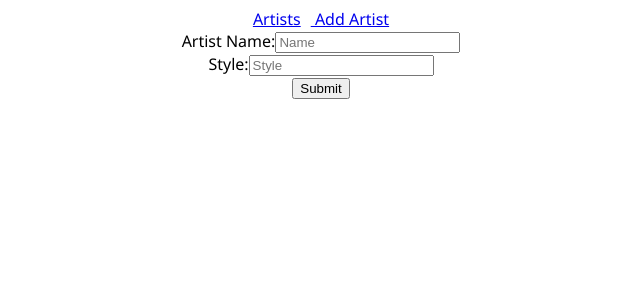
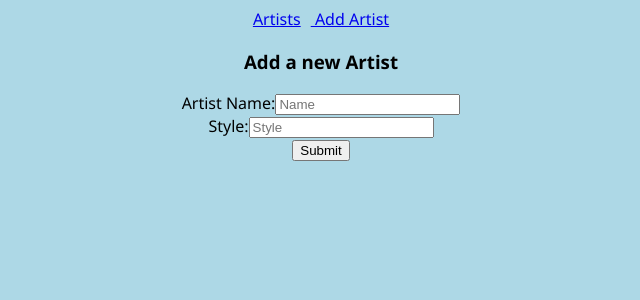
Before and after one commit to munroe1786/art-locale-frontend, a React (Create React App) app: page /artists/new in a window 1280 px wide. Shown: the top 300 px of the page, without its empty margins (319-959 px from the left). Built offline with nearby package versions, Linux system fonts and the light colour scheme; no server answers.

Commit message:
add bg color to App.css / add text to new Artist component for ux / revise text on Artists.js / add Redirect to ArtistsContainer

```diff
--- a/src/App.css
+++ b/src/App.css
@@ -1,5 +1,5 @@
 body {
-    background-color: rgba(red, green, blue, alpha);
+    background-color: lightblue;
 }
 
 .App {
--- a/src/components/ArtistInput.js
+++ b/src/components/ArtistInput.js
@@ -28,6 +28,7 @@ class ArtistInput extends React.Component {
     render() {
         return (
             <div>
+                <h3>Add a new Artist</h3>
                 <form onSubmit={this.handleSubmit}>
                     <label>Artist Name:</label>
                         <input type='text'
--- a/src/components/Artists.js
+++ b/src/components/Artists.js
@@ -7,7 +7,7 @@ const Artists = (props) => {
     return(
         <div>
             <h3>Welcome to Art Locale</h3>
-            <h4>Click an Artist name to see which museums display their art</h4>
+            <h4>Click an Artist to see which museums display their art</h4>
             {props.artists.map(artist =>
                 <li key={artist.id}>
                 <Link to={`/artists/${artist.id}`}>{artist.name}</Link>
--- a/src/containers/ArtistsContainer.js
+++ b/src/containers/ArtistsContainer.js
@@ -3,7 +3,7 @@ import Artists from '../components/Artists';
 import ArtistInput from '../components/ArtistInput';
 import Artist from '../components/Artist';
 import {connect} from 'react-redux';
-import {Route, Switch} from 'react-router-dom';
+import {Route, Switch, Redirect} from 'react-router-dom';
 import {fetchArtists} from '../actions/fetchArtists';
 import NavBar from '../components/NavBar';
 
@@ -18,6 +18,12 @@ class ArtistsContainer extends React.Component {
             <div>
                 <NavBar />
                 <Switch>
+                    <Route exact path='/' render={() => {
+                        return (
+                            <Redirect to='/artists' />
+                        )
+                    }}
+                    />
                     <Route path='/artists/new' component={ArtistInput}/>
                     <Route path='/artists/:id' render={(routerProps) => <Artist {...routerProps} artists={this.props.artists}/> } />
                     <Route path='/artists' render={(routerProps) => <Artists {...routerProps} artists={this.props.artists}/> } />
```
Also changed, not shown: 1 other file (tests, documents, lock files or other folders).
